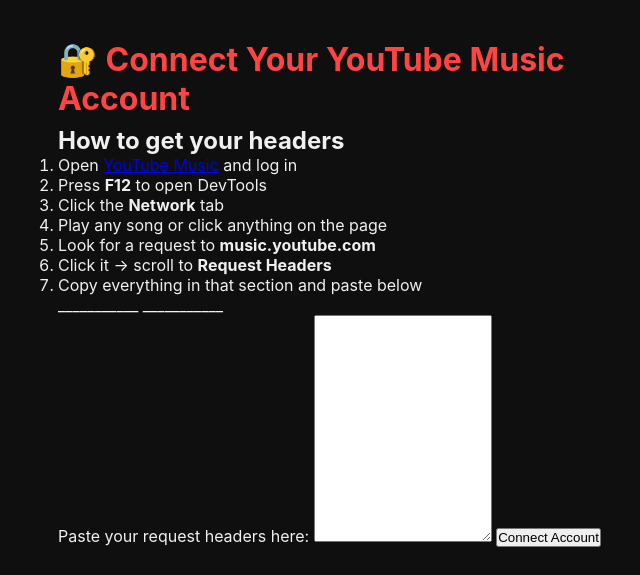
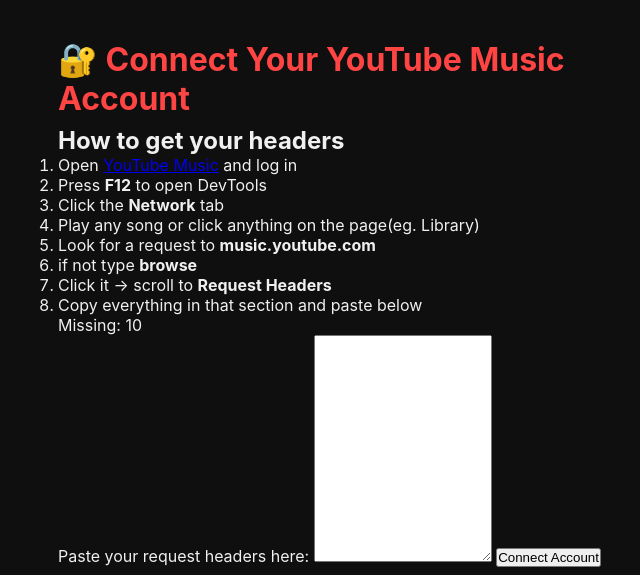
Before and after one commit to Raaid-Shaheer/ytmusic_kpop_tool, a Flask app: template templates/setup.html in a window 1280 px wide. Shown: the top 575 px of the page, without its empty margins (282-922 px from the left). Run offline with Flask 3, Linux system fonts and the light colour scheme; the template is opened without the code that fills it: most values are stand-ins (such as "Sample title", 1, 10 or a date in 2020).

Commit message:
ready to merge to main

```diff
--- a/app.py
+++ b/app.py
@@ -8,15 +8,15 @@ from core.playlist_manager import PlaylistManager
 from clients.musicbrainz_client import MusicBrainzClient
 from auth.exceptions import NotAuthenticatedError
 from auth.header_parser import parse_headers,validate_headers
+import os
 
 app = Flask(__name__)
-app.secret_key = "change-this-in-production"
+app.secret_key = os.environ.get("SECRET_KEY", "change-this-in-production")
 
 # Initialise components once at startup
 
 mb_client = MusicBrainzClient()
 fetcher = DiscographyFetcher(mb_client=mb_client)
-app.secret_key = "change-this-in-production"
 
 # Track last run in memory
 last_run = {"time": None, "results": None}
--- a/requirements.txt
+++ b/requirements.txt
@@ -1,4 +1,3 @@
-APScheduler==3.11.2
 blinker==1.9.0
 certifi==2026.2.25
 charset-normalizer==3.4.7
@@ -16,3 +15,4 @@ tzlocal==5.3.1
 urllib3==2.6.3
 Werkzeug==3.1.8
 ytmusicapi==1.11.5
+gunicorn==21.2.0
--- a/templates/setup.html
+++ b/templates/setup.html
@@ -15,18 +15,25 @@
                 <li>Open <a href="https://music.youtube.com" target="_blank">YouTube Music</a> and log in</li>
                 <li>Press <strong>F12</strong> to open DevTools</li>
                 <li>Click the <strong>Network</strong> tab</li>
-                <li>Play any song or click anything on the page</li>
+                <li>Play any song or click anything on the page(eg. Library)</li>
                 <li>Look for a request to <strong>music.youtube.com</strong></li>
+                <li>if not type  <strong>browse</strong></li>
                 <li>Click it → scroll to <strong>Request Headers</strong></li>
                 <li>Copy everything in that section and paste below</li>
             </ol>
         </div>
 
         <!-- Error messages -->
-        ___________
+        {% if error %}
+            <p> Looks like you haven't copied all the lines! Copy Everything {{ error }}</p>
+        {% endif %}
+
 
         <!-- Missing fields -->
-        ___________
+        {% if missing %}
+            <p>Missing: {{ missing | join(", ") }}</p>
+        {% endif %}
+
 
         <!-- Form -->
         <form method="POST">
```
Also changed, not shown: 1 other file.
